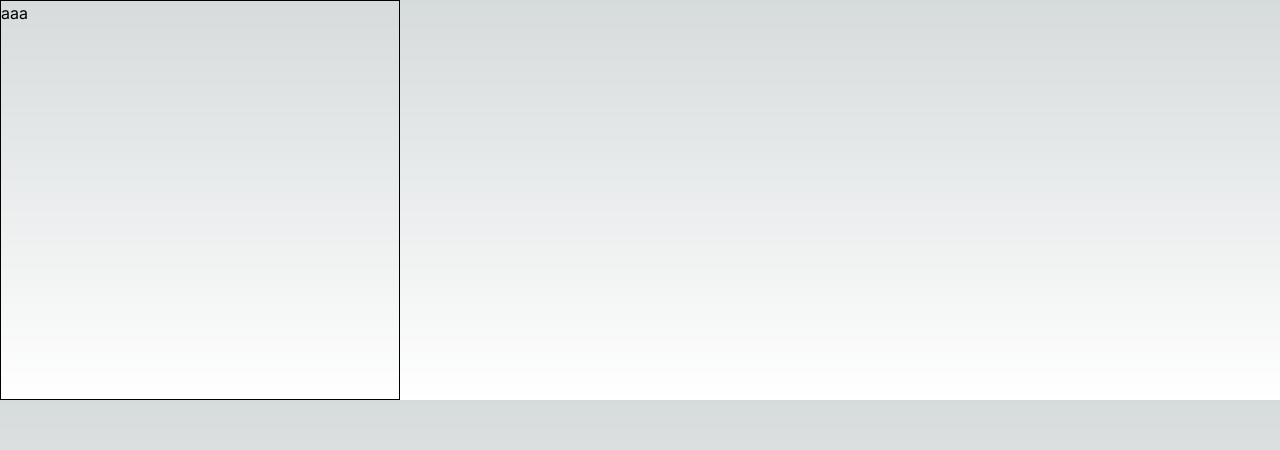
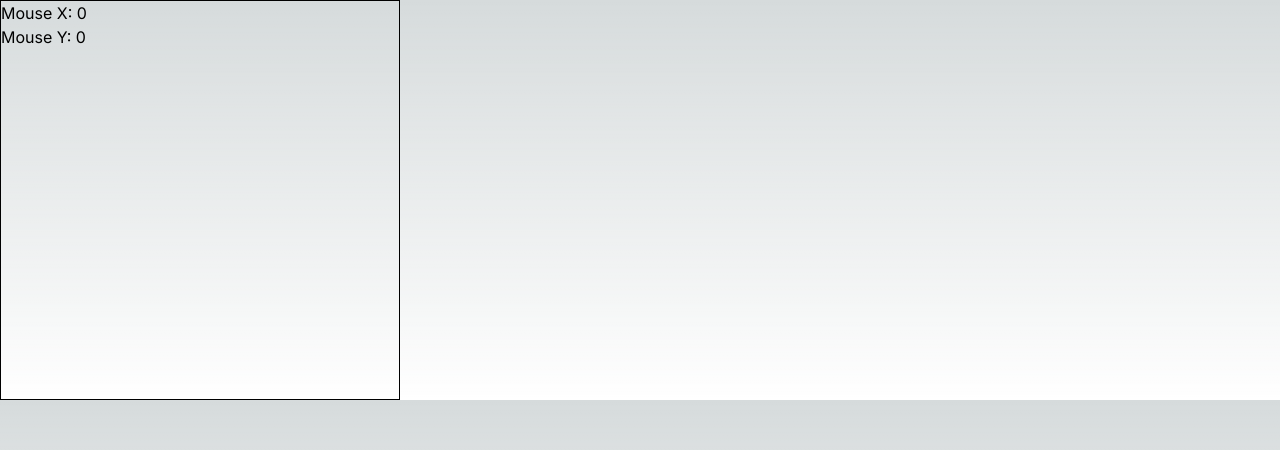
Before and after one commit to neko967/changed-nextjs-fastapi, a Next.js app: page / in a window 1280 px wide. Shown: the top 450 px of the page. Built offline with nearby package versions, Linux system fonts and the light colour scheme.

Commit message:
page.tsxを更新

```diff
--- a/app/page.tsx
+++ b/app/page.tsx
@@ -1,15 +1,20 @@
-"use client"
 import React, { useState } from 'react';
 
 function PointerCoordinates() {
   const [coordinates, setCoordinates] = useState({ x: 0, y: 0 });
 
+  const handleMouseMove = (event) => {
+    setCoordinates({
+      x: event.clientX,
+      y: event.clientY
+    });
+  };
+
   return (
-    <>
-      <div style={{ height: '400px', width: '400px', border: '1px solid black' }}>
-        aaa
-      </div>
-    </>
+    <div onMouseMove={handleMouseMove} style={{ height: '400px', width: '400px', border: '1px solid black' }}>
+      <p>Mouse X: {coordinates.x}</p>
+      <p>Mouse Y: {coordinates.y}</p>
+    </div>
   );
 }
 
```
